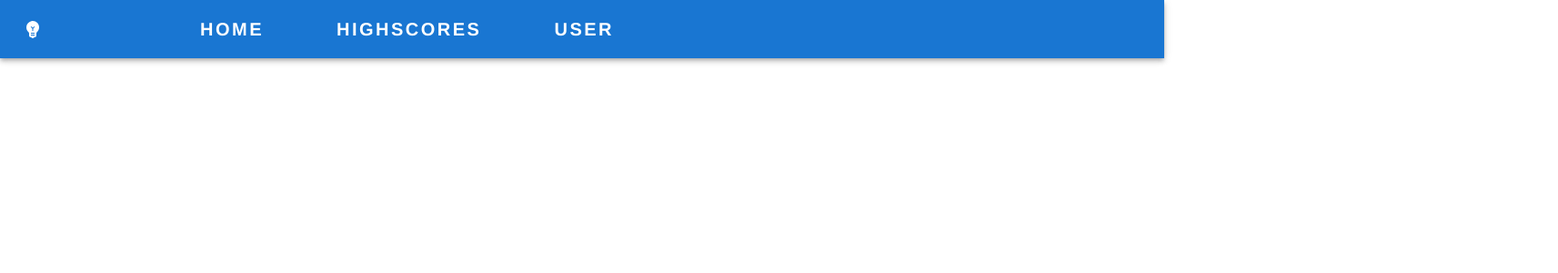
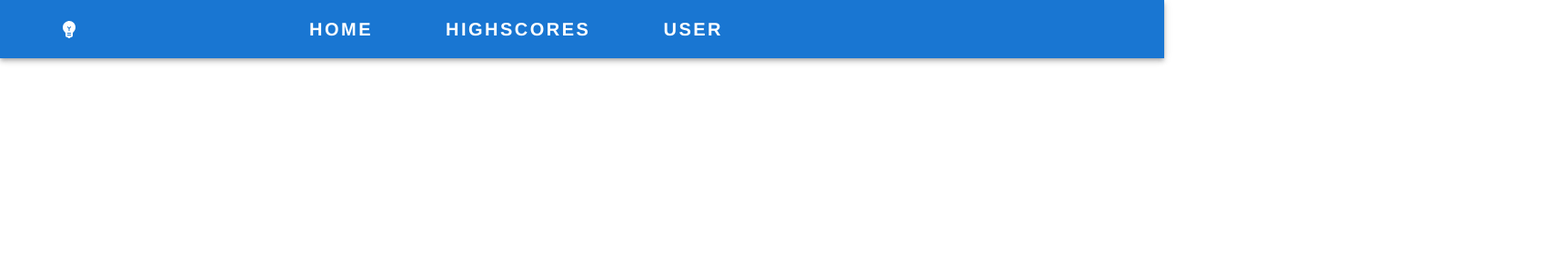
Before and after one commit to KLyrasel/MERN-Trivia, a React (Create React App) app: page /navbar in a window 1280 px wide. Shown: the top 300 px of the page at 91% size, 1713 px wide, since content can reach past the window. Built offline with nearby package versions, Linux system fonts and the light colour scheme.

Commit message:
navbar update

```diff
--- a/src/components/Navbar.js
+++ b/src/components/Navbar.js
@@ -14,7 +14,7 @@ function Navbar() {
       <Mui.Box sx={{ flexGrow: 1 }}>
         <Mui.AppBar position="static" style={{ margin: 0 }}>
           <Mui.Toolbar>
-          <EmojiObjectsIcon sx={{ display: { xs: 'none', md: 'flex' }, mr: 1 }} />
+          <EmojiObjectsIcon sx={{ display: { xs: 'none', md: 'flex' }, mr: 1, pl:5, }} />
           <Mui.Typography
             variant="h6"
             noWrap
@@ -41,7 +41,7 @@ function Navbar() {
             >
             </Mui.IconButton>
             <Mui.Typography variant="h6" component="div"  sx={{
-              pl: 15,
+              pl: 25,
               display: { xs: 'none', md: 'flex' },
               fontFamily: 'Helvetica',
               fontWeight: 700,
@@ -83,6 +83,7 @@ function Navbar() {
               display: { xs: 'none', md: 'flex' },
               fontFamily: 'Helvetica',
               fontWeight: 700,
+              fontSize: 20,
               letterSpacing: '2.5px',
               color: 'inherit',
               textDecoration: 'none',
```
